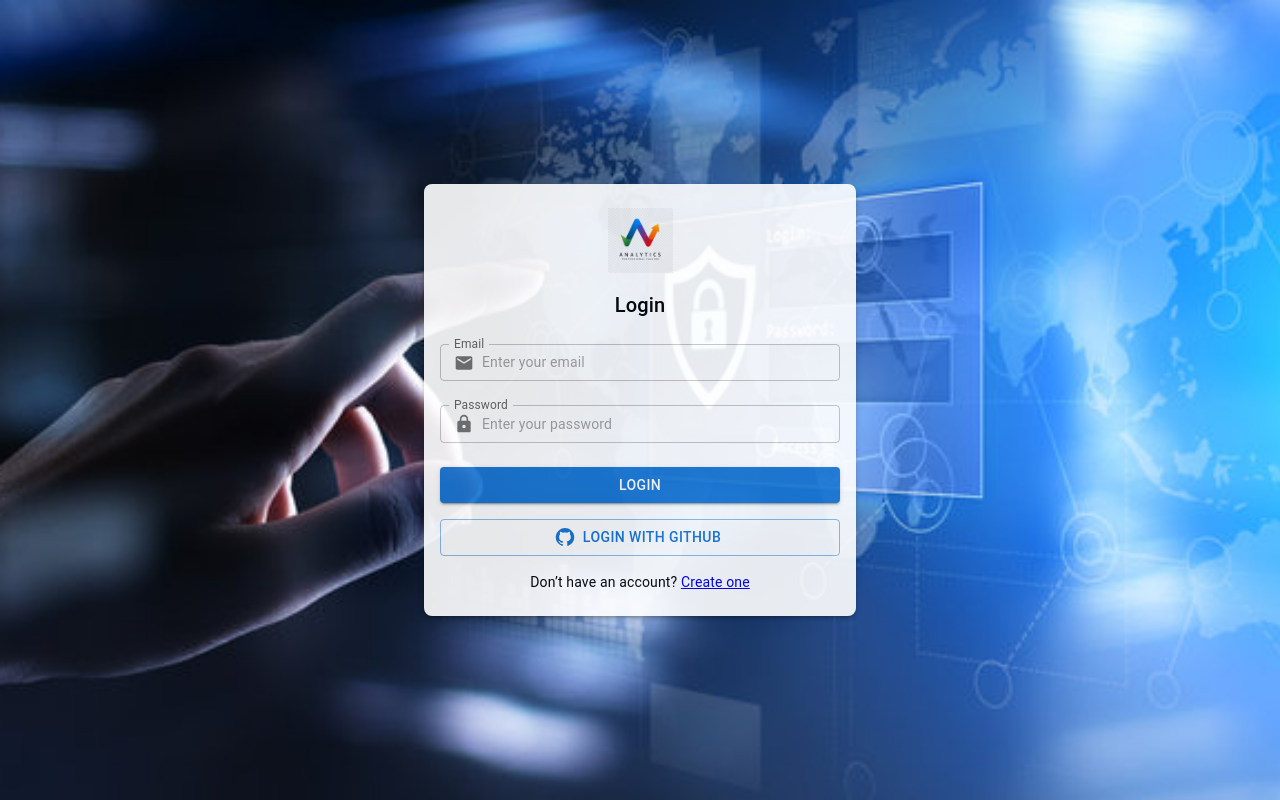
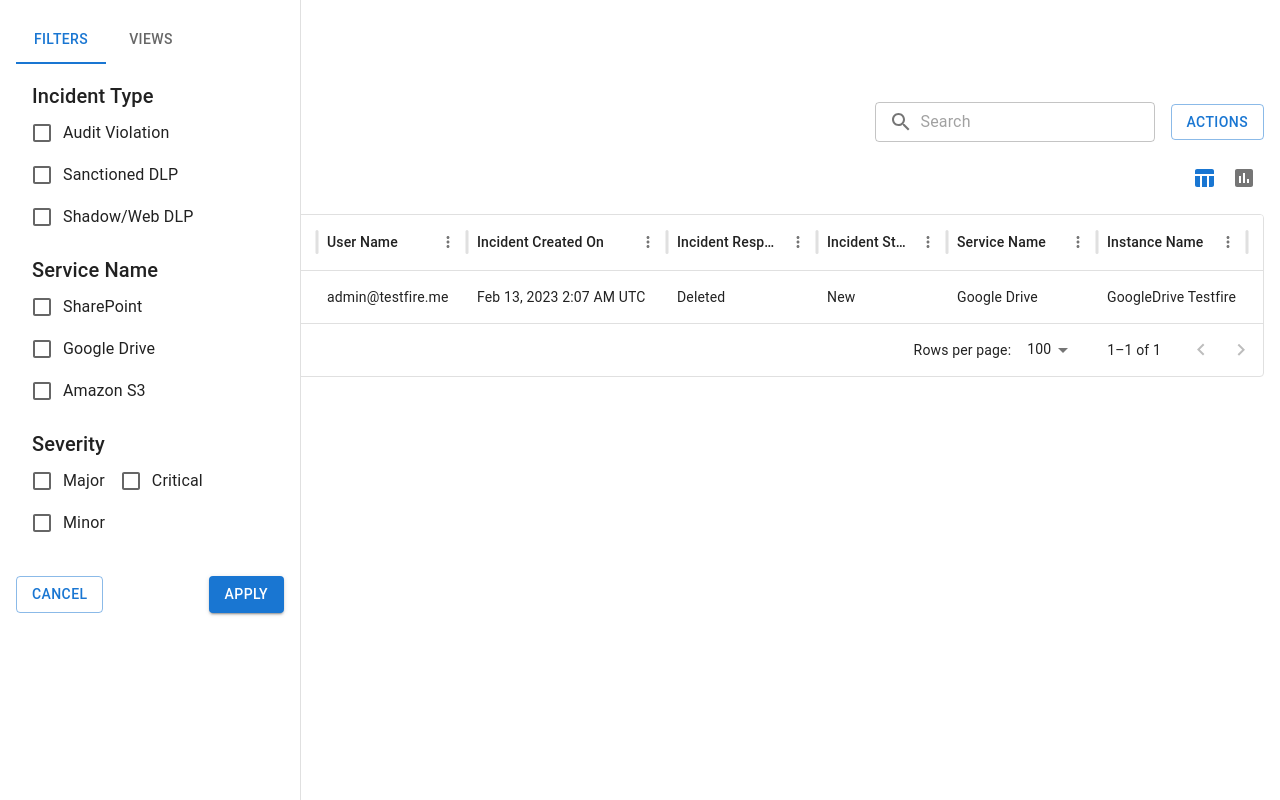
Before and after one commit to madhankumar786/hm-assessment-poc, a React (Create React App) app: page /widgetDetails in a window 1280 px wide. Before the commit this address led to /login. Built offline with nearby package versions, Linux system fonts and the light colour scheme.

Commit message:
Created widget details component

```diff
--- a/db.json
+++ b/db.json
@@ -38,13 +38,13 @@
     },
     {
       "id": "8a42",
-      "cardType": "Resource",
-      "savedView": "view2",
-      "cardTitle": "Chart 3",
-      "show": "Option 1",
-      "by": "By 2",
-      "now": "And X",
-      "chartType": "stackedBar"
+      "cardType": "Connected Apps",
+      "savedView": "chart",
+      "cardTitle": "Testing 4",
+      "show": "Data Acitivty Monitoring",
+      "by": "Data Risk Analysis",
+      "now": "Data Volume",
+      "chartType": "bar"
     },
     {
       "id": "94aa",
@@ -60,7 +60,7 @@
       "id": "351d",
       "cardType": "Users",
       "savedView": "view1",
-      "cardTitle": "Line Chart testng",
+      "cardTitle": "Line Chart testing",
       "show": "Option 1",
       "by": "By 1",
       "now": "And 2",
--- a/package.json
+++ b/package.json
@@ -8,6 +8,7 @@
     "@mui/icons-material": "^5.16.7",
     "@mui/material": "^5.16.7",
     "@mui/styled-engine": "^5.16.6",
+    "@mui/x-data-grid": "^7.15.0",
     "@reduxjs/toolkit": "^2.2.7",
     "@testing-library/jest-dom": "^5.17.0",
     "@testing-library/react": "^13.4.0",
--- a/src/components/AddNewCardModal/AddNewCardModal.js
+++ b/src/components/AddNewCardModal/AddNewCardModal.js
@@ -1,4 +1,4 @@
-import React, { useState,useEffect } from "react";
+import React, { useEffect, useState } from "react";
 import {
   Modal,
   Box,
@@ -14,7 +14,8 @@ import {
   FormHelperText,
   useTheme,
   useMediaQuery,
-  Paper,
+  Snackbar,
+  Alert,
 } from "@mui/material";
 import {
   Close as CloseIcon,
@@ -84,6 +85,8 @@ const fetchAndOptions = async (bySelection) => {
 };
 
 const AddNewCardModal = ({ open, handleClose, selectedChart, setResetForm}) => {
+  const [openSnackbar, setOpenSnackbar] = useState(false);
+  const [snackbarMessage, setSnackbarMessage] = useState("");
   const theme = useTheme();
   const isMobile = useMediaQuery(theme.breakpoints.down('sm'));
   const dispatch = useDispatch();
@@ -135,6 +138,8 @@ const AddNewCardModal = ({ open, handleClose, selectedChart, setResetForm}) => {
   const handleSuccess = (data) => {
     console.log('successfuly added dashboard',data)
     dispatch(addChart(data?.data))
+    setSnackbarMessage("Added Successfully!");
+    setOpenSnackbar(true);
   };
 
   const handleError = (error) => {
@@ -148,6 +153,8 @@ const AddNewCardModal = ({ open, handleClose, selectedChart, setResetForm}) => {
    const handleUpdateSuccess = (data) => {
     dispatch(updateChart(data?.data));
     handleClose(reset);
+    setSnackbarMessage("Updated Successfully!");
+    setOpenSnackbar(true);
   };
 
   const handleUpdateError = (error) => {
@@ -167,6 +174,7 @@ const AddNewCardModal = ({ open, handleClose, selectedChart, setResetForm}) => {
   };
 
   return (
+    <>
     <Modal open={open} onClose={() => handleClose(reset)}>
       <Box
         sx={{
@@ -565,6 +573,16 @@ const AddNewCardModal = ({ open, handleClose, selectedChart, setResetForm}) => {
         </Box>
       </Box>
     </Modal>
+    <Snackbar
+          open={openSnackbar}
+          autoHideDuration={6000}
+          onClose={() => setOpenSnackbar(false)}
+        >
+          <Alert onClose={() => setOpenSnackbar(false)} severity="success">
+            {snackbarMessage}
+          </Alert>
+        </Snackbar>
+    </>
   );
 };
 
--- a/src/components/App/App.js
+++ b/src/components/App/App.js
@@ -9,7 +9,8 @@ import {
   Analytics,
   GitHubCallback,
   HomePage,
-  Incidents
+  Incidents,
+  WidgetDetails
 } from "components";
 const CLIENT_ID = "Ov23liC80XliMtFoFAlD";
 
@@ -41,13 +42,14 @@ function App() {
           path="/"
           element={isAuthenticated ? <HomePage /> : <Navigate to="/login" />}
         >
-           <Route index element={<Navigate to="/dashboard" />} />
+          <Route index element={<Navigate to="/dashboard" />} />
           <Route path="dashboard" element={<Dashboard />} />
           <Route path="about" element={<About />} />
           <Route path="contact" element={<Contact />} />
           <Route path="analytics" element={<Analytics />} />
           <Route path="incidents" element={<Incidents />} />
         </Route>
+        <Route path="widgetDetails" element={<WidgetDetails />} />
         <Route path="*" element={<Navigate to="/login" />} />
       </Routes>
       </header>
--- a/src/components/ChartCard/ChartCard.js
+++ b/src/components/ChartCard/ChartCard.js
@@ -1,8 +1,7 @@
-import React, { useState,memo } from 'react';
+import React, { useState} from "react";
 import {
   Card,
   CardContent,
-  Grid,
   IconButton,
   Menu,
   MenuItem,
@@ -25,8 +24,10 @@ import {
 } from "recharts";
 import MoreVertIcon from "@mui/icons-material/MoreVert";
 import "./ChartCard.css";
+import { Link } from "react-router-dom";
 
-const ChartCard = React.memo(({
+const ChartCard = React.memo(
+  ({
     title,
     description,
     memoryUsed,
@@ -40,9 +41,6 @@ const ChartCard = React.memo(({
     chartData,
     id,
     handleDeleteClick,
-  handleConfirmDelete,
-  isDeleteModalOpen,
-  setIsDeleteModalOpen,
   }) => {
     const COLORS = ["#0088FE", "#00C49F", "#FFBB28", "#FF8042"];
     const [anchorEl, setAnchorEl] = useState(null);
@@ -69,8 +67,7 @@ const ChartCard = React.memo(({
           return (
             <>
               <ResponsiveContainer width="100%" height={200}>
-              <BarChart data={data} cx={50}
-                  cy={70}>
+                <BarChart data={data} cx={50} cy={70}>
                   {cartesianGrid && <CartesianGrid strokeDasharray="3 3" />}
                   <XAxis dataKey="name" />
                   <YAxis />
@@ -99,7 +96,7 @@ const ChartCard = React.memo(({
                 >
                   <CartesianGrid strokeDasharray="3 3" />
                   <XAxis type="number" />
-                  <YAxis dataKey="name" type="category" scale="band"/>
+                  <YAxis dataKey="name" type="category" scale="band" />
                   <Tooltip />
                   <Legend />
                   <Bar dataKey="pv" stackId="a" barSize={10} fill="#413ea0" />
@@ -112,7 +109,7 @@ const ChartCard = React.memo(({
           return (
             <>
               <ResponsiveContainer width="100%" height={200}>
-              <PieChart >
+                <PieChart>
                   <Pie
                     data={data}
                     cx={80}
@@ -136,7 +133,11 @@ const ChartCard = React.memo(({
                       layout="vertical"
                       verticalAlign="middle"
                       align="right"
-                    wrapperStyle={{ width: "80px", top:"0px", right: "10px" }}
+                      wrapperStyle={{
+                        width: "80px",
+                        top: "0px",
+                        right: "10px",
+                      }}
                     />
                   )}
                 </PieChart>
@@ -158,7 +159,7 @@ const ChartCard = React.memo(({
     };
     const handleDelete = (id) => {
       console.log("executing handleDelete");
-    handleDeleteClick(id)
+      handleDeleteClick(id);
     };
     const handleEdit = () => {
       setAnchorEl(null);
@@ -166,7 +167,7 @@ const ChartCard = React.memo(({
       if (onEdit) {
         onEdit(chartData); // Ensure onEdit is called with chartData
       } else {
-      console.error('onEdit is not a function'); // Add an error message for clarity
+        console.error("onEdit is not a function"); // Add an error message for clarity
       }
     };
 
@@ -186,15 +187,19 @@ const ChartCard = React.memo(({
             <MenuItem onClick={() => handleDelete(id)}>Delete</MenuItem>
           </Menu>
           <CardContent>
+
+            <Link to="/widgetDetails" >
               <Typography
                 variant="h3"
                 color="text.primary"
                 fontWeight="bold"
                 fontSize="14px"
                 gutterBottom
+                sx={{textDecoration:'none'}}
               >
                 {title}
               </Typography>
+            </Link>
             <Typography variant="body2" color="text.secondary" fontSize="12px">
               {description}
             </Typography>
@@ -211,6 +216,7 @@ const ChartCard = React.memo(({
         </Card>
       </>
     );
-});
+  }
+);
 
 export default ChartCard;
--- a/src/components/Dashboard/Dashboard.js
+++ b/src/components/Dashboard/Dashboard.js
@@ -139,7 +139,7 @@ const Dashboard = () => {
       <Grid container spacing={2}>
         {charts?.map((item) => {
           return (
-            <Grid item xs={12} sm={6} md={6} lg={6} key={item?.id} className="testing786">
+            <Grid item xs={12} sm={6} md={3} lg={4} key={item?.id} className="testing786">
               <ChartCard
                 title={item?.cardTitle}
                 description="Chart showing data trends"
@@ -155,9 +155,6 @@ const Dashboard = () => {
                 handleClose={() => handleClose(resetForm)}
                 id={item?.id}
                 handleDeleteClick={(id) => handleDeleteChart(id)}
-                handleConfirmDelete={handleConfirmDelete}
-                isDeleteModalOpen={isDeleteModalOpen}
-                setIsDeleteModalOpen={setIsDeleteModalOpen}
               />
             </Grid>
           );
--- /dev/null
+++ b/src/components/WidgetDetails/WidgetDetails.js
@@ -0,0 +1,224 @@
+// WidgetDetails.jsx
+import React, { useState } from 'react';
+import {
+  Box,
+  Tabs,
+  Tab,
+  IconButton,
+  Typography,
+  TextField,
+  MenuItem,
+  Drawer,
+  Button,
+  AppBar,
+  Toolbar,
+  Checkbox,
+  FormControlLabel,
+  useMediaQuery,
+  InputAdornment,
+} from '@mui/material';
+import { DataGrid } from '@mui/x-data-grid';
+import TableChartIcon from '@mui/icons-material/TableChart';
+import InsertChartIcon from '@mui/icons-material/InsertChart';
+import MenuIcon from '@mui/icons-material/Menu';
+import SearchIcon from '@mui/icons-material/Search';
+import { useTheme } from '@mui/material/styles';
+
+const columns = [
+  { field: 'severity', headerName: 'Sev', width: 100, sortable: true },
+  { field: 'itemName', headerName: 'Item Name', width: 200, sortable: true },
+  { field: 'userName', headerName: 'User Name', width: 150, sortable: true },
+  { field: 'incidentCreatedOn', headerName: 'Incident Created On', width: 200, sortable: true },
+  { field: 'incidentResponse', headerName: 'Incident Response', width: 150, sortable: true },
+  { field: 'incidentStatus', headerName: 'Incident Status', width: 130, sortable: true },
+  { field: 'serviceName', headerName: 'Service Name', width: 150, sortable: true },
+  { field: 'instanceName', headerName: 'Instance Name', width: 150, sortable: true },
+];
+
+const rows = [
+  {
+    id: 1,
+    severity: 'Critical',
+    itemName: 'Testfire_CCN_5_records.xls',
+    userName: 'admin@testfire.me',
+    incidentCreatedOn: 'Feb 13, 2023 2:07 AM UTC',
+    incidentResponse: 'Deleted',
+    incidentStatus: 'New',
+    serviceName: 'Google Drive',
+    instanceName: 'GoogleDrive Testfire',
+  },
+  // Add more sample rows as needed
+];
+
+const WidgetDetails = () => {
+  const [leftTab, setLeftTab] = useState(0);
+  const [viewTab, setViewTab] = useState(0);
+  const [drawerOpen, setDrawerOpen] = useState(false);
+  const theme = useTheme();
+  const isMobile = useMediaQuery(theme.breakpoints.down('sm'));
+
+  const handleLeftTabChange = (event, newValue) => {
+    setLeftTab(newValue);
+  };
+
+  const toggleDrawer = (open) => (event) => {
+    if (event.type === 'keydown' && (event.key === 'Tab' || event.key === 'Shift')) {
+      return;
+    }
+    setDrawerOpen(open);
+  };
+
+  return (
+    <Box display="flex" height="100%" flexDirection="column">
+      {/* AppBar for mobile drawer toggle */}
+      {isMobile && (
+        <AppBar position="static">
+          <Toolbar>
+            <IconButton color="inherit" edge="start" onClick={toggleDrawer(true)} aria-label="menu">
+              <MenuIcon />
+            </IconButton>
+            <Typography variant="h6">Policy Incidents</Typography>
+          </Toolbar>
+        </AppBar>
+      )}
+
+      {/* Policy Incidents Heading */}
+      {!isMobile && (
+        <Box p={2}>
+          <Typography variant="h4" gutterBottom>
+            Policy Incidents
+          </Typography>
+        </Box>
+      )}
+
+      {/* Left Section as Drawer for Filters */}
+      <Drawer
+        anchor="left"
+        open={drawerOpen}
+        onClose={toggleDrawer(false)}
+        variant={isMobile ? 'temporary' : 'permanent'}
+        sx={{ '& .MuiDrawer-paper': { width: isMobile ? '100%' : '300px' } }}
+      >
+        <Box role="presentation" p={2} height="100%">
+          {/* Tabs for Filters and Views */}
+          <Tabs value={leftTab} onChange={handleLeftTabChange} aria-label="left section tabs">
+            <Tab label="Filters" />
+            <Tab label="Views" />
+          </Tabs>
+
+          {leftTab === 0 && (
+            <Box p={2}>
+              {/* Incident Type Filters */}
+              <Typography variant="h6">Incident Type</Typography>
+              <FormControlLabel control={<Checkbox />} label="Audit Violation" />
+              <FormControlLabel control={<Checkbox />} label="Sanctioned DLP" />
+              <FormControlLabel control={<Checkbox />} label="Shadow/Web DLP" />
+
+              {/* Service Name Filters */}
+              <Typography variant="h6" mt={2}>
+                Service Name
+              </Typography>
+              <FormControlLabel control={<Checkbox />} label="SharePoint" />
+              <FormControlLabel control={<Checkbox />} label="Google Drive" />
+              <FormControlLabel control={<Checkbox />} label="Amazon S3" />
+
+              {/* Severity Filters */}
+              <Typography variant="h6" mt={2}>
+                Severity
+              </Typography>
+              <FormControlLabel control={<Checkbox />} label="Major" />
+              <FormControlLabel control={<Checkbox />} label="Critical" />
+              <FormControlLabel control={<Checkbox />} label="Minor" />
+            </Box>
+          )}
+
+          {leftTab === 1 && (
+            <Box p={2}>
+              <Typography variant="h6">Saved Views</Typography>
+              <Typography>Saved View 1</Typography>
+              <Typography>Saved View 2</Typography>
+            </Box>
+          )}
+
+          {/* Drawer Buttons */}
+          <Box display="flex" justifyContent="space-between" mt={2}>
+            <Button variant="outlined" onClick={toggleDrawer(false)}>
+              Cancel
+            </Button>
+            <Button variant="contained" color="primary">
+              Apply
+            </Button>
+          </Box>
+        </Box>
+      </Drawer>
+
+      {/* Right Section - Chart and Table View */}
+      <Box flex={1} p={2} ml={isMobile ? 0 : 0} overflow="hidden">
+        {/* Action button and Table Info */}
+        <Box display="flex" justifyContent="space-between" alignItems="center" mb={2}>
+          <Typography variant="body1">Total Rows: {rows.length}</Typography>
+          <Box display="flex" alignItems="center" gap={2}>
+            <TextField
+              variant="outlined"
+              placeholder="Search"
+              size="small"
+              InputProps={{
+                startAdornment: (
+                  <InputAdornment position="start">
+                    <SearchIcon />
+                  </InputAdornment>
+                ),
+              }}
+              onChange={() => {}}
+            />
+            <Button variant="outlined">Actions</Button>
+          </Box>
+        </Box>
+
+        {/* Tabs for table and chart view */}
+        <Box display="flex" justifyContent="flex-end" mb={2}>
+          <IconButton
+            color={viewTab === 0 ? 'primary' : 'default'}
+            onClick={() => setViewTab(0)}
+          >
+            <TableChartIcon />
+          </IconButton>
+          <IconButton
+            color={viewTab === 1 ? 'primary' : 'default'}
+            onClick={() => setViewTab(1)}
+          >
+            <InsertChartIcon />
+          </IconButton>
+        </Box>
+
+        {viewTab === 0 && (
+          // DataGrid table view
+          <Box sx={{ overflowX: 'auto', height: 400 }}>
+            <DataGrid
+              rows={rows}
+              columns={columns}
+              pageSize={5}
+              rowsPerPageOptions={[5]}
+              disableSelectionOnClick
+              autoHeight
+              sx={{
+                '& .MuiDataGrid-root': {
+                  overflowX: 'auto',
+                },
+              }}
+            />
+          </Box>
+        )}
+
+        {viewTab === 1 && (
+          // Chart view - placeholder content
+          <Box display="flex" justifyContent="center" alignItems="center" height={400}>
+            <Typography variant="h5">Chart View (Placeholder)</Typography>
+          </Box>
+        )}
+      </Box>
+    </Box>
+  );
+};
+
+export default WidgetDetails;
--- a/src/components/index.js
+++ b/src/components/index.js
@@ -14,3 +14,4 @@ export { default as ChartCard } from './ChartCard/ChartCard';
 export { default as AddNewCardModal } from './AddNewCardModal/AddNewCardModal';
 export { default as ConfirmationModal } from './ConfirmationModal/ConfirmationModal';
 export { default as ChartPreview } from './ChartPreview/ChartPreview';
+export { default as WidgetDetails } from './WidgetDetails/WidgetDetails';
```
Also changed, not shown: 1 other file (tests, documents, lock files or other folders). Lines whose indentation alone changed are shown as unchanged.
